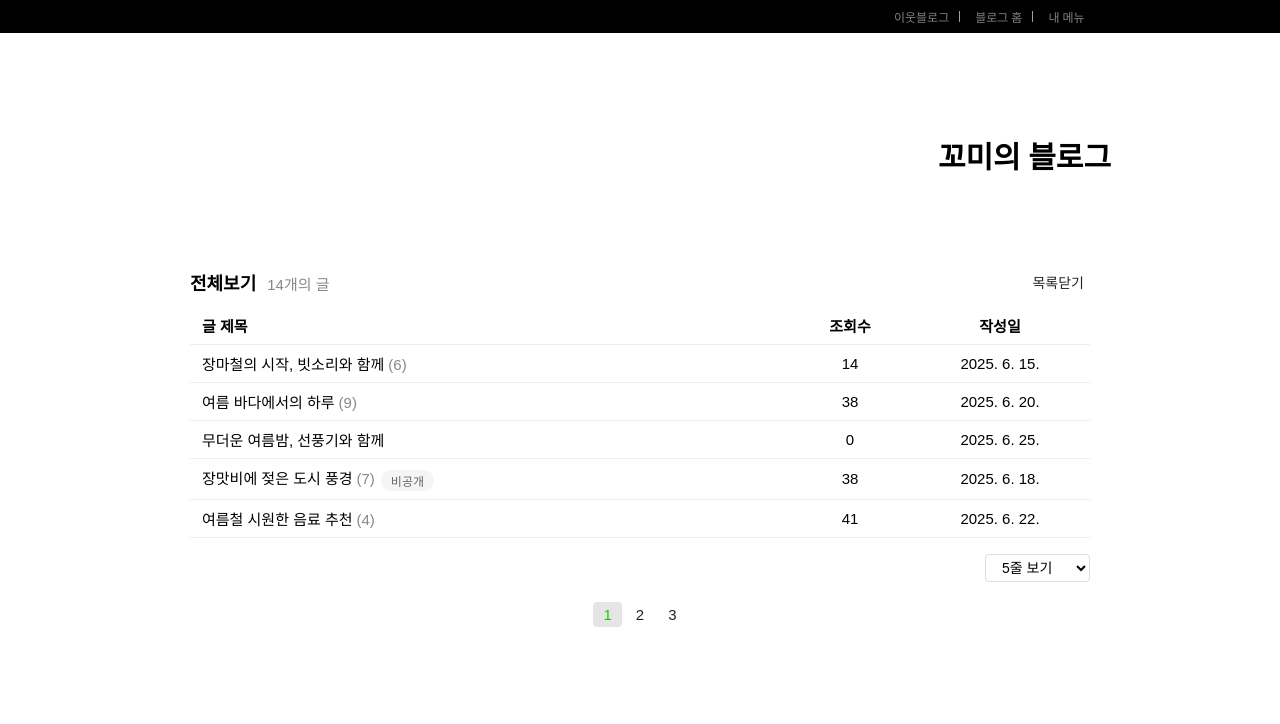
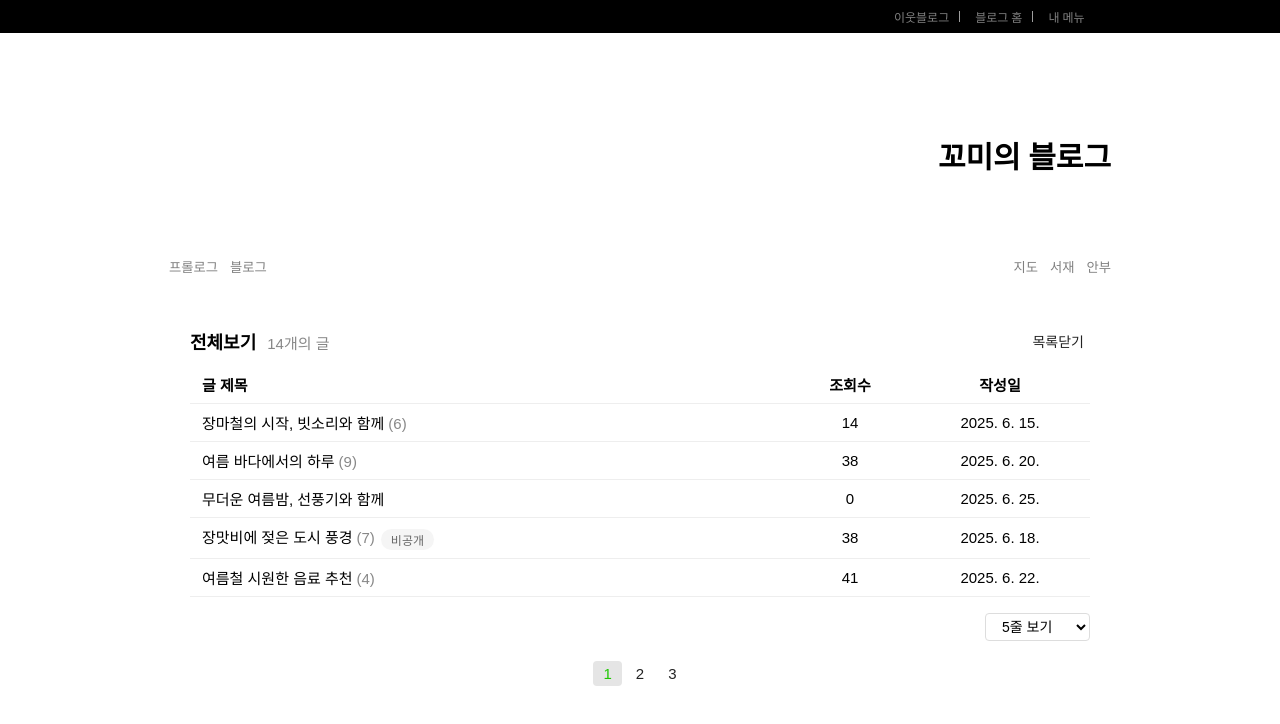
Before and after one commit to backend20250319/BE09-4rd-2team-FE, a Next.js app: page /my-blog in a window 1280 px wide. Shown: the top 724 px of the page. Built offline with nearby package versions, Linux system fonts and the light colour scheme; grey boxes are pictures that could not be loaded.

Commit message:
feat: 내블로그 프롤로그/블로그 바 구현

```diff
--- a/src/app/(main)/my-blog/PostList.jsx
+++ b/src/app/(main)/my-blog/PostList.jsx
@@ -117,6 +117,10 @@ const posts = [
 ];
 
 function PostList() {
+  // 목록 숨김 상태
+  const [isCollapsed, setIsCollapsed] = useState(false);
+
+
   // 페이지네이션 상태
   const [currentPage, setCurrentPage] = useState(1);
   const [postsPerPage, setPostsPerPage] = useState(5);
@@ -128,6 +132,12 @@ function PostList() {
   const indexOfLast = currentPage * postsPerPage;
   const indexOfFirst = indexOfLast - postsPerPage;
   const currentPosts = posts.slice(indexOfFirst, indexOfLast);
+
+  // 목록 닫기 버튼 클릭 핸들러
+  const handleCollapse = () => {
+  setIsCollapsed(!isCollapsed);
+  };
+
 
   // 페이지 버튼 클릭 핸들러
   const handlePageClick = (pageNum) => {
@@ -142,7 +152,41 @@ function PostList() {
 
   return (
     <div>
-      {/* ...상단 메뉴 생략... */}
+      <div className="menus">
+      <div className="menu1">
+        <ul>
+          <li>
+            <a href="#" className="link">
+              프롤로그
+            </a>
+          </li>
+          <li>
+            <a href="#" className="link blog-link">
+              블로그
+            </a>
+          </li>
+        </ul>
+      </div>
+      <div className="menu2">
+        <ul>
+          <li>
+            <a href="#" className="link">
+              지도
+            </a>
+          </li>
+          <li>
+            <a href="#" className="link">
+              서재
+            </a>
+          </li>
+          <li>
+            <a href="#" className="link">
+              안부
+            </a>
+          </li>
+        </ul>
+      </div>
+    </div>
       <div className="post-list-table">
         <div className="post-list-header">
           <span className="post-list-title">
```
